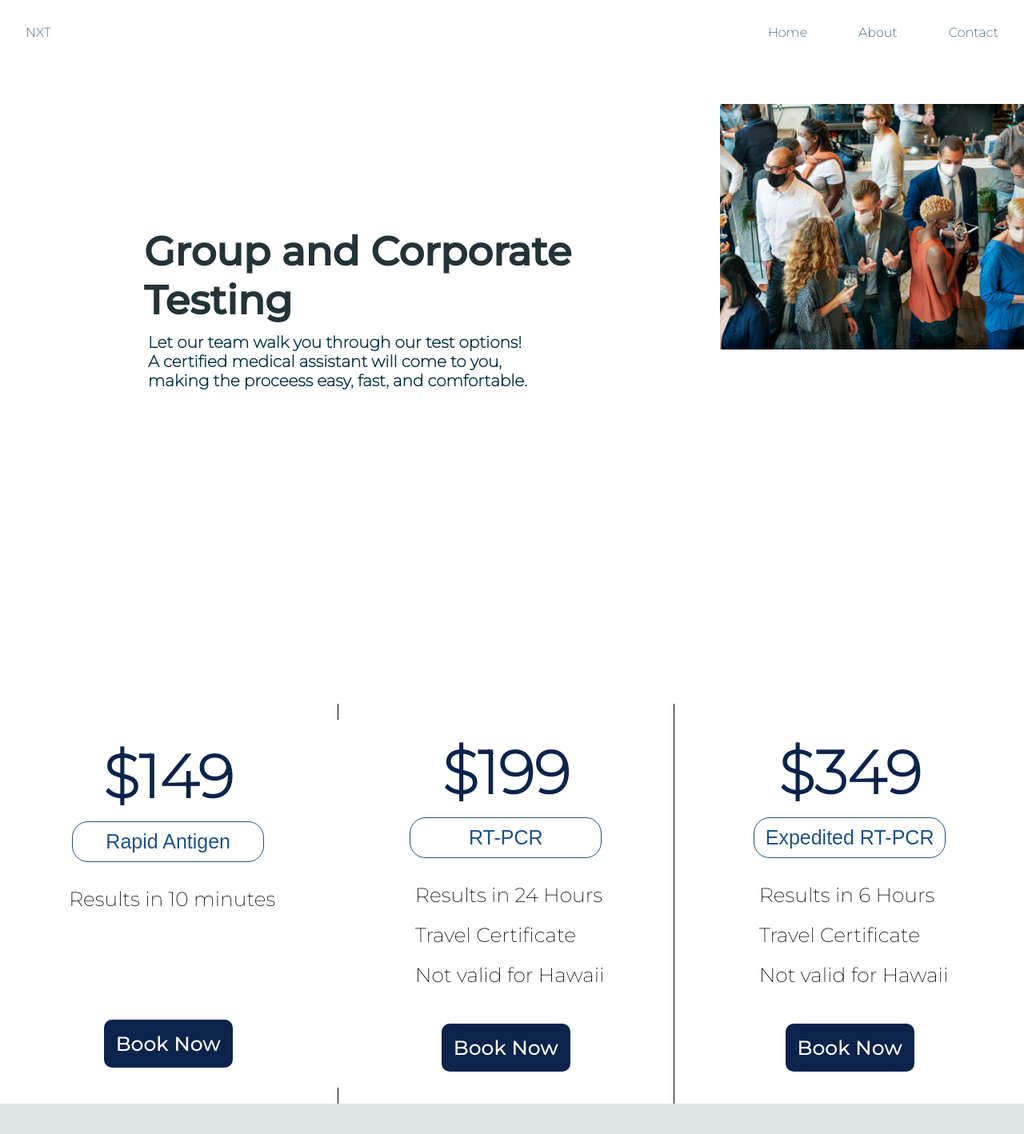
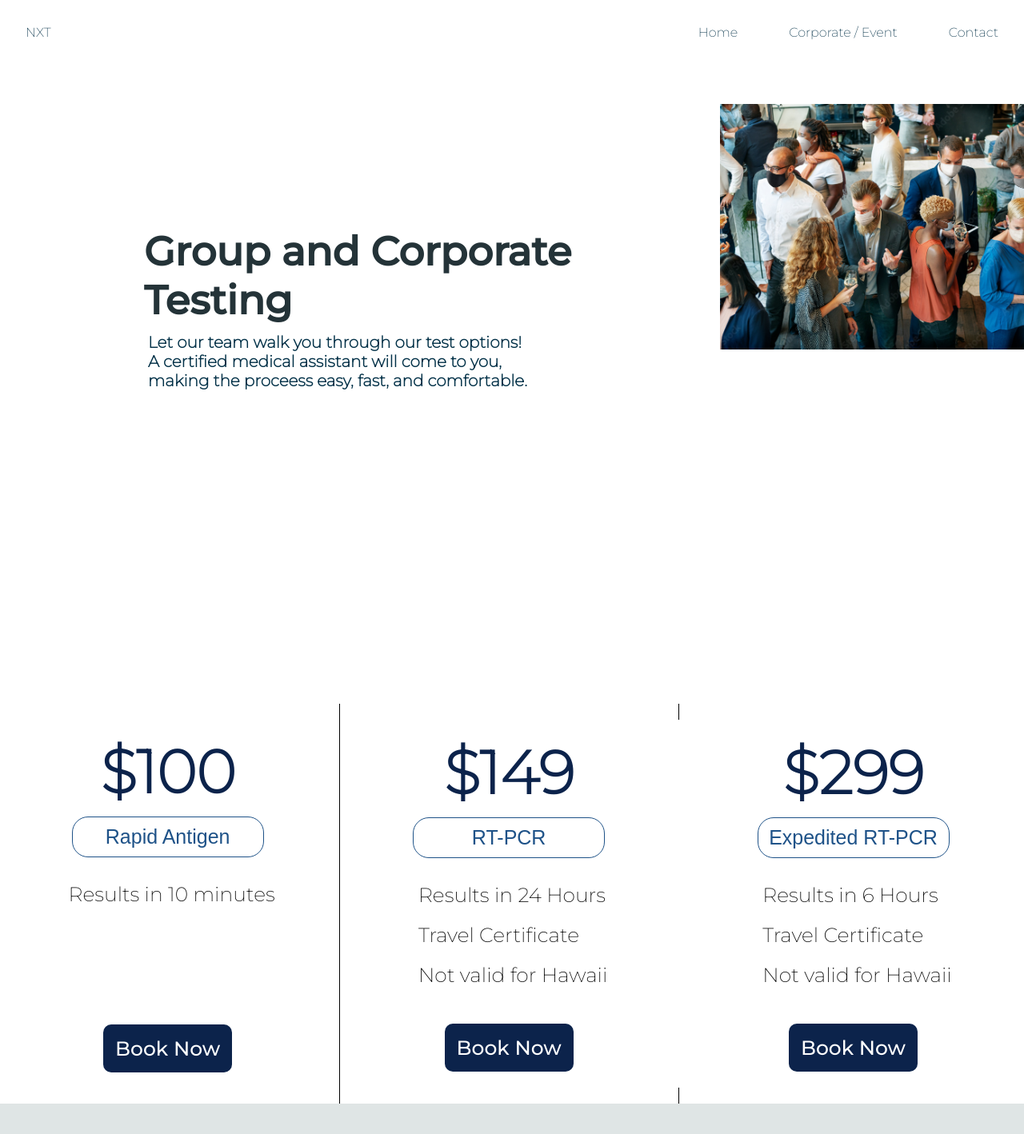
Before and after one commit to Danfirech/covid-landingpage, a Next.js app: page /corporate in a window 1280 px wide. Shown: the top 1418 px of the page at 80% size. Built offline with nearby package versions, Linux system fonts and the light colour scheme.

Commit message:
added corporate link

```diff
--- a/components/CorporatePage/TestOptionsCorporate.js
+++ b/components/CorporatePage/TestOptionsCorporate.js
@@ -105,11 +105,11 @@ const TestOptions = ({ price, type }) => {
     <Container>
       <CardContainer>
         <PriceContainer>
-          <Price>$149</Price>
+          <Price>$100</Price>
         </PriceContainer>
         <Type>Rapid Antigen</Type>
         <List>
-          <ListItem style={{ marginBottom: 120 }}>
+          <ListItem style={{ marginBottom: 132 }}>
             Results in 10 minutes
           </ListItem>
         </List>
@@ -120,7 +120,7 @@ const TestOptions = ({ price, type }) => {
       </LineContainer>
       <CardContainer>
         <PriceContainer>
-          <Price>$199</Price>
+          <Price>$149</Price>
         </PriceContainer>
         <Type>RT-PCR</Type>
         <List>
@@ -135,7 +135,7 @@ const TestOptions = ({ price, type }) => {
       </LineContainer>
       <CardContainer>
         <PriceContainer>
-          <Price>$349</Price>
+          <Price>$299</Price>
         </PriceContainer>
         <Type>Expedited RT-PCR</Type>
         <List>
--- a/components/Navbar.js
+++ b/components/Navbar.js
@@ -27,8 +27,8 @@ const Navbar = () => {
         <Link href="/" passHref>
           <StyledLink>Home</StyledLink>
         </Link>
-        <Link href="/about" passHref>
-          <StyledLink>About</StyledLink>
+        <Link href="/corporate" passHref>
+          <StyledLink>Corporate / Event</StyledLink>
         </Link>
         <Link href="/contact" passHref>
           <StyledLink>Contact</StyledLink>
--- a/components/TestOptions.js
+++ b/components/TestOptions.js
@@ -109,7 +109,7 @@ const TestOptions = ({ price, type }) => {
         </PriceContainer>
         <Type>Rapid Antigen</Type>
         <List>
-          <ListItem style={{ marginBottom: 120 }}>
+          <ListItem style={{ marginBottom: 132 }}>
             Results in 10 minutes
           </ListItem>
         </List>
```
